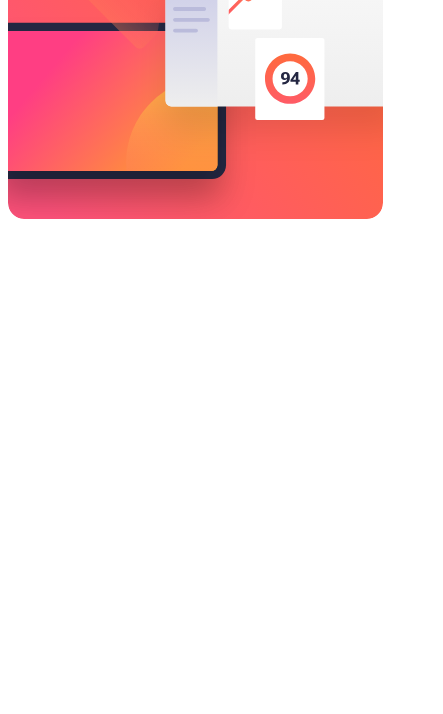
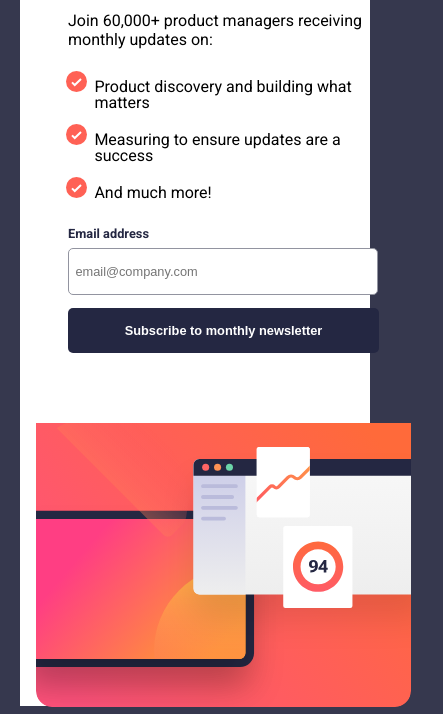
Before and after one commit to mjsr84/newsletter-sign-up-form, a plain HTML site: page index.html in a window 390 px wide. Shown: the part 146-860 px from the top of the page, 443 px wide, since content can reach past the window. Drawn offline with Linux system fonts and the light colour scheme.

Commit message:
still need to fix bullet and mobile needs some adjustment

```diff
--- a/index.html
+++ b/index.html
@@ -7,9 +7,29 @@
     <link rel="stylesheet" href="style.css" />
   </head>
   <body>
-    <h1>Stay Updated!</h1>
     <div id="form-container">
-      <div id="form-header"></div>
+      <div id="form">
+        <h1>Stay Updated!</h1>
+        <p id="tag">
+          Join 60,000+ product managers receiving monthly updates on:
+        </p>
+        <ul id="points">
+          <li>Product discovery and building what matters</li>
+          <li>Measuring to ensure updates are a success</li>
+          <li>And much more!</li>
+        </ul>
+        <form id="sign-up">
+          <div id="email">
+            <label for="email">Email address</label><br />
+            <input
+              type="email"
+              placeholder="email@company.com"
+              required
+            /><br />
+            <button type="submit">Subscribe to monthly newsletter</button>
+          </div>
+        </form>
+      </div>
       <picture>
         <source
           media="(max-width:500px)"
--- a/style.css
+++ b/style.css
@@ -10,10 +10,107 @@
 body {
     font-family: 'Roboto', sans-serif;
     font-size: 16px;
+    display: flex;
+    justify-content: center;
+    align-items: center;
+    background-color: var(--Charcoal-Grey);
+}
+
+#form-container {
+    margin: 10%;
+    display: flex;
+    justify-content: space-evenly;
+    max-width: 900px;
+    align-items: center;
+    background-color: var(--White);
+    border-radius: 25px;
+}
+
+picture {
+    margin: 1em;
+}
+
+#form {
+    margin: 3em;
+}
+
+h1 {
+    font-size: 2.5em;
+}
+
+ul {
+    list-style-image: url(/assets/images/icon-list.svg);
+    display: flex;
+    flex-direction: column;
+    padding-left: 1.25em;
+
+}
+
+li {
+    margin: 0.4em;
+    line-height: 1em;
+}
+
+label {
+    font-weight: 700;
+    color: var(--Dark-Slate-Grey);
+    font-size: 0.8em;
+}
+
+input {
+    width: 100%;
+    height: 2.5em;
+    border-radius: 5px;
+    border: 1px solid var(--Grey);
+    margin: 0.5em 0;
+    padding: 0.5em;
+    font-size: 0.8em;
+}
+
+button {
+    width: 104%;
+    height: 3.5em;
+    border-radius: 5px;
+    border: none;
+    margin: 0.5em 0;
+    padding: 0.5em;
+    font-size: 0.8em;
+    background-color: var(--Dark-Slate-Grey);
+    color: var(--White);
+    font-weight: 700;
+    cursor: pointer;
 }
 
 @media screen and (max-width: 500px) {
     #form-container {
         width: 350px;
     }
+
+    #form-container {
+        display: grid;
+        grid-template-areas:
+            "picture"
+            "form";
+        height: 100vh;
+        border-radius: 0;
+        margin: 0;
+        padding: 0;
+    }
+
+    picture {
+        grid-area: "picture";
+        width: 100%;
+    }
+
+    #form {
+        grid-area: "form";
+    }
+
+    button {
+        width: 100%;
+    }
+
+    input {
+        width: 95%;
+    }
 }
```
